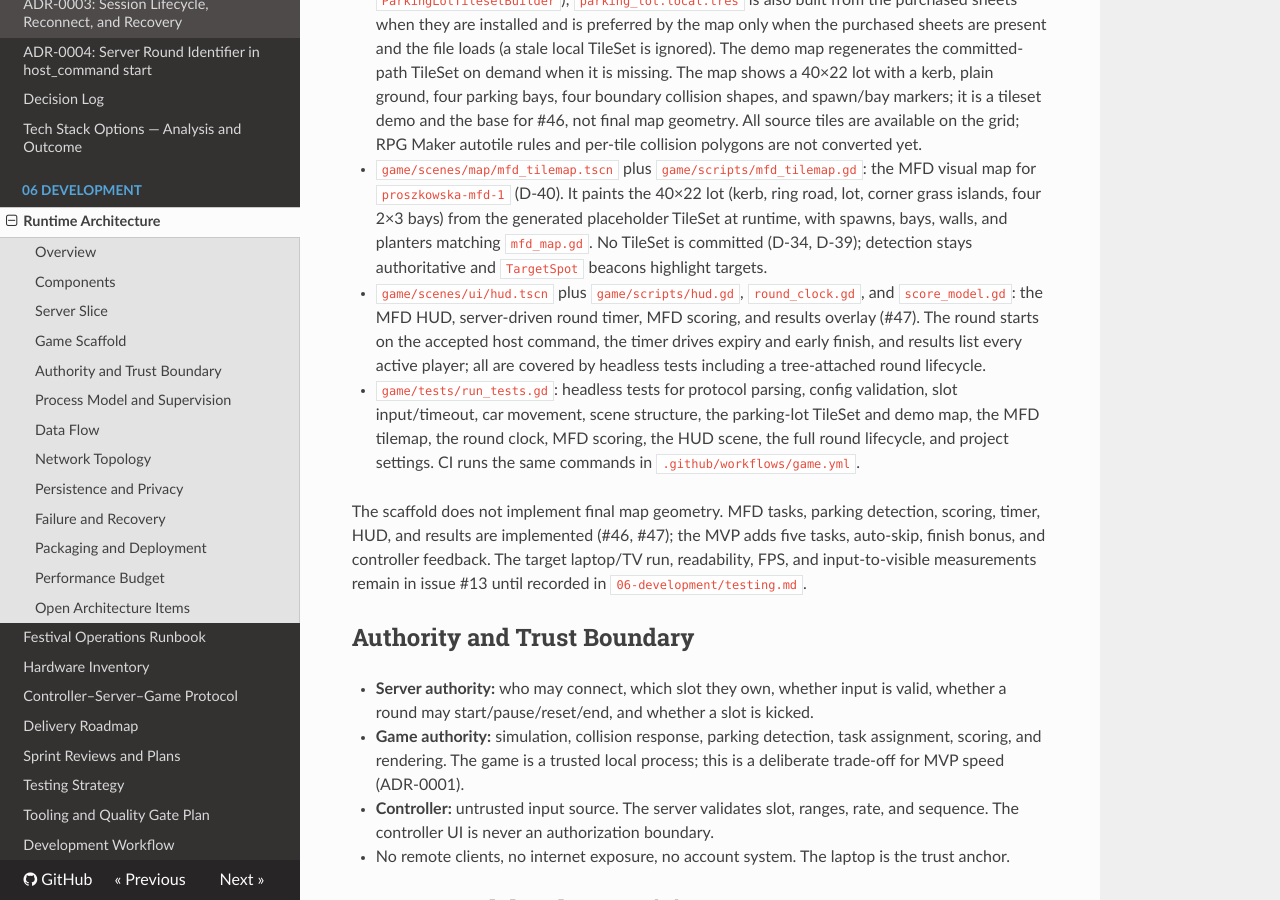
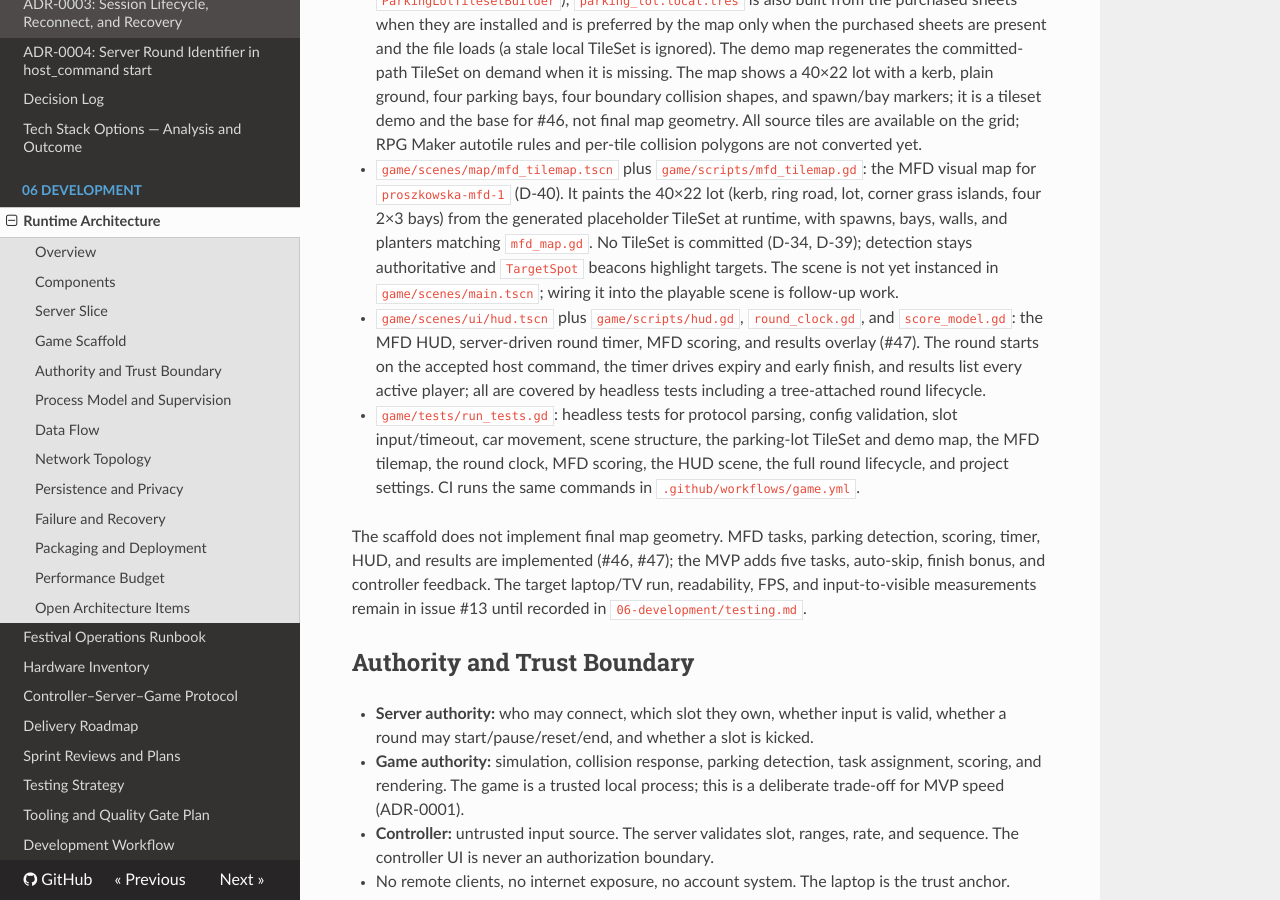
Before and after one commit to PSZLBit/ProszkowskaDrift, an MkDocs documentation site: the page built from documentation/06-development/architecture.md, in a window 1280 px wide and 900 px high, scrolled down 2696 px. Built offline with MkDocs 1.6.1, drawn with Linux system fonts in a browser that asks for light colours; nearby versions of some CDN libraries.

Commit message:
docs(game): clarify MFD tilemap is not yet in main scene
State that mfd_tilemap.tscn is not yet instanced in main.tscn and fix the run_tests bullet formatting. AI-assisted.

```diff
--- a/documentation/06-development/architecture.md
+++ b/documentation/06-development/architecture.md
@@ -140,6 +140,8 @@ Godot 4.7.2 project with:
   generated placeholder TileSet at runtime, with spawns, bays, walls, and
   planters matching `mfd_map.gd`. No TileSet is committed (D-34, D-39);
   detection stays authoritative and `TargetSpot` beacons highlight targets.
+  The scene is not yet instanced in `game/scenes/main.tscn`; wiring it into
+  the playable scene is follow-up work.
 - `game/scenes/ui/hud.tscn` plus `game/scripts/hud.gd`, `round_clock.gd`, and
   `score_model.gd`: the MFD HUD, server-driven round timer, MFD scoring, and
   results overlay (#47). The round starts on the accepted host command, the
@@ -147,9 +149,9 @@ Godot 4.7.2 project with:
   all are covered by headless tests including a tree-attached round lifecycle.
 - `game/tests/run_tests.gd`: headless tests for protocol parsing, config
   validation, slot input/timeout, car movement, scene structure, the
-  parking-lot TileSet and demo map, the MFD tilemap, the round clock, MFD scoring, the HUD
-  scene, the full round lifecycle, and project settings. CI runs the same
-  commands in `.github/workflows/game.yml`.
+  parking-lot TileSet and demo map, the MFD tilemap, the round clock, MFD
+  scoring, the HUD scene, the full round lifecycle, and project settings.
+  CI runs the same commands in `.github/workflows/game.yml`.
 
 The scaffold does not implement final map geometry. MFD tasks, parking
 detection, scoring, timer, HUD, and results are implemented (#46, #47); the
```
